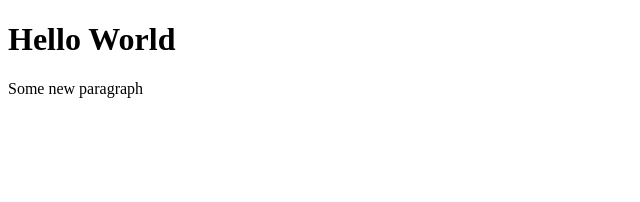
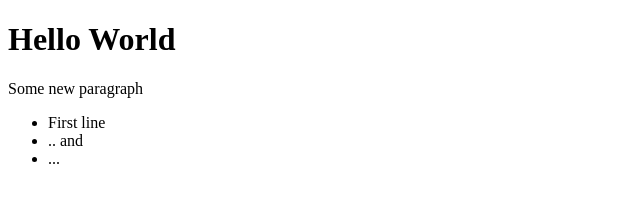
Before and after one commit to sergx/test_git, a plain HTML site: page index.html in a window 1280 px wide. Shown: the whole page, without its empty margins (0-640 px from the left). Drawn offline with Linux system fonts and the light colour scheme.

Commit message:
Your new commit message

```diff
--- a/index.html
+++ b/index.html
@@ -10,6 +10,11 @@
   <div class="wrapper">
     <h1>Hello World</h1>
     <p>Some new paragraph</p>
+    <ul>
+      <li>First line</li>
+      <li>.. and</li>
+      <li> ...</li>
+    </ul>
   </div>
 </body>
 </html>
```
